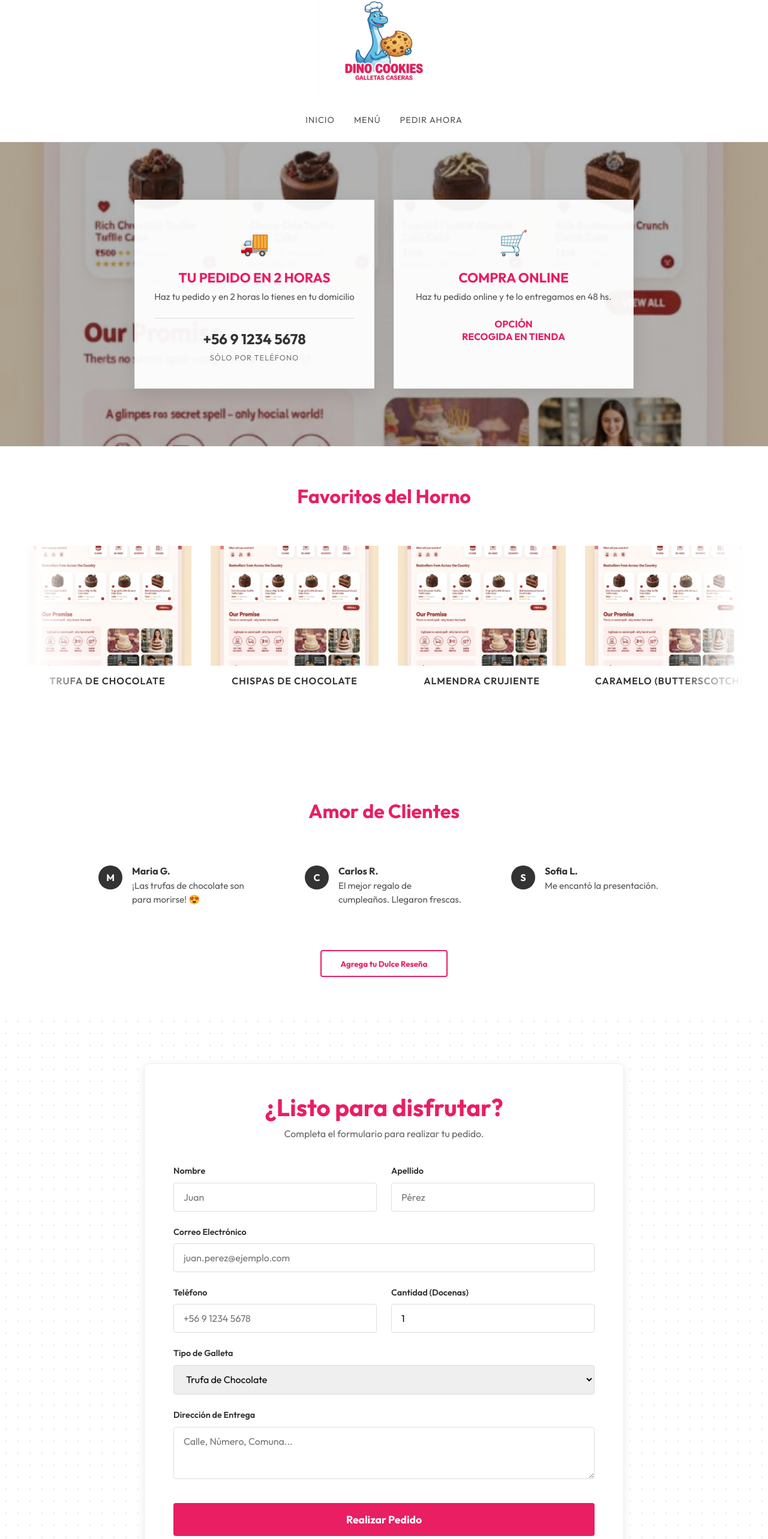
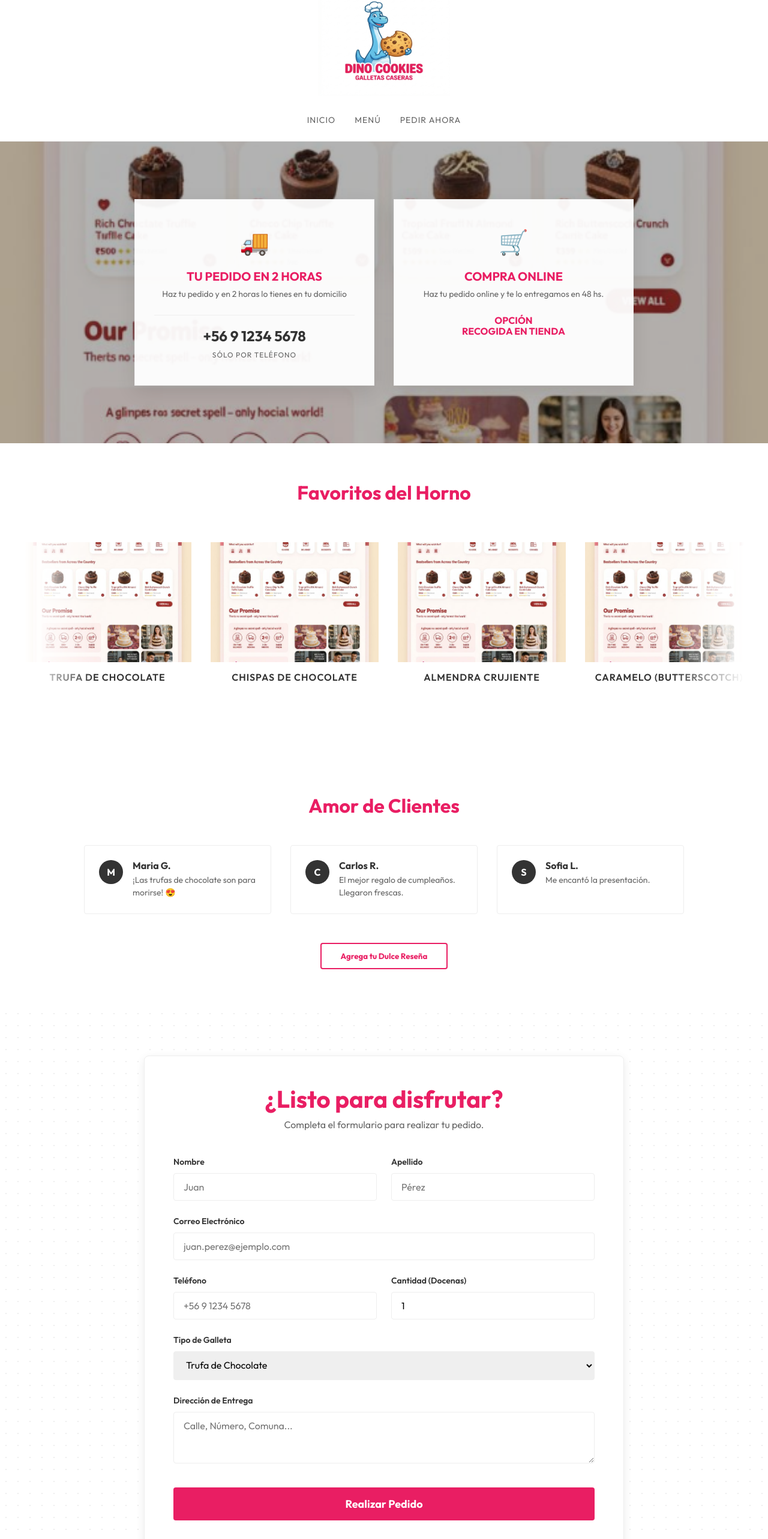
Before and after one commit to pantrux/dino-cookies, a Next.js app: page / in a window 1280 px wide. Shown: the part 44-2610 px from the top of the page at 60% size. Built offline with nearby package versions, Linux system fonts and the light colour scheme.

Commit message:
PR-3: UI tokens + typography/spacing baseline
Merge squash: baseline de tokens/typo/spacing + fix de accesibilidad (focus visible) y limpieza de valores mágicos.

```diff
--- a/app/globals.css
+++ b/app/globals.css
@@ -1,18 +1,95 @@
 :root {
-  --primary-red: #E91E63;
-  /* Pink/Fuchsia matching the new reference */
-  --primary-red-hover: #C2185B;
-  --bg-cream: #FFFFFF;
-  /* White background instead of cream */
-  --text-brown: #333333;
-  /* Dark grey instead of brown */
-  --accent-gold: #FFC107;
-  --card-bg: #FFFFFF;
+  /* =====================
+   * Color tokens
+   * ===================== */
+  --color-white: #ffffff;
+  --color-black: #000000;
+
+  --color-brand-500: #e91e63;
+  --color-brand-600: #c2185b;
+
+  --color-neutral-50: #fafafa;
+  --color-neutral-100: #f5f5f5;
+  --color-neutral-200: #eeeeee;
+  --color-neutral-300: #e0e0e0;
+  --color-neutral-500: #9e9e9e;
+  --color-neutral-600: #666666;
+  --color-neutral-700: #616161;
+  --color-neutral-800: #333333;
+  --color-neutral-900: #212121;
+
+  --color-error-600: #b91c1c;
+  --color-error-50: #fef2f2;
+
+  /* Semantic roles */
+  --surface-page: var(--color-white);
+  --surface-elevated: var(--color-white);
+  --surface-error: var(--color-error-50);
+
+  --text-primary: var(--color-neutral-800);
+  --text-muted: var(--color-neutral-600);
+  --text-inverse: var(--color-white);
+  --text-danger: var(--color-error-600);
+
+  --border-subtle: var(--color-neutral-200);
+  --overlay-dark: rgba(0, 0, 0, 0.3);
+
+  --interactive-primary: var(--color-brand-500);
+  --interactive-primary-hover: var(--color-brand-600);
+
+  /* Back-compat tokens (used in existing components) */
+  --primary-red: var(--interactive-primary);
+  --primary-red-hover: var(--interactive-primary-hover);
+  --bg-cream: var(--surface-page);
+  --text-brown: var(--text-primary);
+  --accent-gold: #ffc107;
+  --card-bg: var(--surface-elevated);
+
+  /* =====================
+   * Spacing scale
+   * (No magic numbers outside this scale)
+   * ===================== */
+  --space-1: 4px;
+  --space-2: 8px;
+  --space-3: 12px;
+  --space-4: 16px;
+  --space-5: 20px;
+  --space-6: 24px;
+  --space-8: 32px;
+  --space-10: 40px;
+  --space-12: 48px;
+  --space-16: 64px;
+  --space-20: 80px;
+  --space-24: 96px;
+
+  /* =====================
+   * Typography scale
+   * ===================== */
+  --font-size-xs: 12px;
+  --font-size-sm: 14px;
+  --font-size-md: 16px;
+  --font-size-lg: 18px;
+  --font-size-xl: 20px;
+  --font-size-2xl: 24px;
+  --font-size-3xl: 32px;
+  --font-size-4xl: 40px;
+
+  --line-height-tight: 1.15;
+  --line-height-body: 1.5;
+
+  /* =====================
+   * Radius / shadow
+   * ===================== */
+  --radius-sm: 4px;
+  --radius-md: 8px;
+
   --shadow-sm: 0 1px 3px rgba(0, 0, 0, 0.05);
   --shadow-md: 0 4px 15px rgba(0, 0, 0, 0.08);
-  --radius-lg: 4px;
-  /* Less rounded, more sleek */
-  --radius-xl: 8px;
+  --shadow-lg: 0 10px 30px rgba(0, 0, 0, 0.1);
+
+  /* Back-compat radius */
+  --radius-lg: var(--radius-sm);
+  --radius-xl: var(--radius-md);
 }
 
 * {
@@ -22,10 +99,10 @@
 }
 
 body {
-  background-color: var(--bg-cream);
-  color: var(--text-brown);
+  background-color: var(--surface-page);
+  color: var(--text-primary);
   font-family: inherit;
-  line-height: 1.5;
+  line-height: var(--line-height-body);
 }
 
 a {
@@ -40,7 +117,7 @@ h4,
 h5,
 h6 {
   font-weight: 700;
-  line-height: 1.2;
+  line-height: var(--line-height-tight);
 }
 
 button {
--- a/components/Header.module.css
+++ b/components/Header.module.css
@@ -1,24 +1,21 @@
 .header {
-    background-color: white;
-    padding: 1.5rem 0;
+  background-color: var(--surface-page);
+  padding: var(--space-6) 0;
   position: relative;
-    /* Changed from sticky to relative */
-    /* top: 0; removed */
   z-index: 100;
   box-shadow: none;
-    /* Removing shadow for cleaner look */
-    border-bottom: 1px solid #eee;
+  border-bottom: 1px solid var(--border-subtle);
 }
 
 .container {
   max-width: 1200px;
   margin: 0 auto;
-    padding: 0 1.5rem;
+  padding: 0 var(--space-6);
   display: flex;
   flex-direction: column;
   justify-content: center;
   align-items: center;
-    gap: 1.5rem;
+  gap: var(--space-6);
 }
 
 .logo a {
@@ -30,33 +27,33 @@
 .nav {
   display: flex;
   align-items: center;
-    gap: 2rem;
+  gap: var(--space-8);
 }
 
 .link {
   font-weight: 400;
-    color: #555;
-    font-size: 0.9rem;
+  color: var(--text-muted);
+  font-size: var(--font-size-sm);
   text-transform: uppercase;
   letter-spacing: 1px;
   transition: color 0.2s;
 }
 
 .link:hover {
-    color: var(--primary-red);
+  color: var(--interactive-primary);
 }
 
 .cta {
   background-color: transparent;
-    color: #555;
+  color: var(--text-muted);
   padding: 0;
   font-weight: 400;
-    font-size: 0.9rem;
+  font-size: var(--font-size-sm);
   text-transform: uppercase;
   letter-spacing: 1px;
 }
 
 .cta:hover {
-    color: var(--primary-red);
+  color: var(--interactive-primary);
   background-color: transparent;
 }
--- a/components/Hero.module.css
+++ b/components/Hero.module.css
@@ -1,26 +1,20 @@
 .hero {
   background-image: url('/hero-bg.png');
-    /* Using existing image for now */
   background-size: cover;
   background-position: center;
   position: relative;
-    padding: 6rem 1.5rem;
+  padding: var(--space-24) var(--space-6);
   min-height: 500px;
   display: flex;
   align-items: center;
   justify-content: center;
   border-radius: 0;
-    /* Removing border radius from previous design */
 }
 
 .overlay {
   position: absolute;
-    top: 0;
-    left: 0;
-    right: 0;
-    bottom: 0;
-    background: rgba(0, 0, 0, 0.3);
-    /* Darken bg slightly */
+  inset: 0;
+  background: var(--overlay-dark);
 }
 
 .container {
@@ -28,7 +22,7 @@
   z-index: 2;
   display: flex;
   flex-direction: column;
-    gap: 2rem;
+  gap: var(--space-8);
   max-width: 1000px;
   width: 100%;
 }
@@ -42,61 +36,61 @@
 
 .card {
   background: rgba(255, 255, 255, 0.95);
-    padding: 2.5rem 2rem;
+  padding: var(--space-10) var(--space-8);
   text-align: center;
   flex: 1;
   max-width: 400px;
-    box-shadow: 0 10px 30px rgba(0, 0, 0, 0.1);
+  box-shadow: var(--shadow-lg);
   display: flex;
   flex-direction: column;
   align-items: center;
-    gap: 0.5rem;
-    border: 1px solid #eee;
+  gap: var(--space-2);
+  border: 1px solid var(--border-subtle);
 }
 
 .icon {
-    font-size: 2.5rem;
-    color: var(--primary-red);
-    margin-bottom: 0.5rem;
+  font-size: var(--font-size-4xl);
+  color: var(--interactive-primary);
+  margin-bottom: var(--space-2);
 }
 
 .cardTitle {
-    color: var(--primary-red);
-    font-size: 1.4rem;
+  color: var(--interactive-primary);
+  font-size: var(--font-size-xl);
   font-weight: 700;
   text-transform: uppercase;
 }
 
 .cardText {
-    color: #555;
-    font-size: 0.95rem;
-    line-height: 1.4;
-    margin-bottom: 1rem;
+  color: var(--text-muted);
+  font-size: var(--font-size-sm);
+  line-height: var(--line-height-body);
+  margin-bottom: var(--space-4);
 }
 
 .contact {
-    border-top: 1px solid #ddd;
-    padding-top: 1rem;
+  border-top: 1px solid var(--border-subtle);
+  padding-top: var(--space-4);
   width: 100%;
 }
 
 .phone {
   display: block;
-    font-size: 1.5rem;
-    font-weight: bold;
-    color: #333;
+  font-size: var(--font-size-2xl);
+  font-weight: 700;
+  color: var(--text-primary);
 }
 
 .note {
-    font-size: 0.8rem;
+  font-size: var(--font-size-xs);
   text-transform: uppercase;
-    color: #777;
+  color: var(--color-neutral-700);
   letter-spacing: 1px;
 }
 
 .highlight {
-    color: var(--primary-red);
+  color: var(--interactive-primary);
   font-weight: 700;
   text-transform: uppercase;
-    line-height: 1.3;
+  line-height: var(--line-height-tight);
 }
--- a/components/OrderForm.module.css
+++ b/components/OrderForm.module.css
@@ -1,7 +1,7 @@
 .section {
-    padding: 5rem 1.5rem;
-    background-color: var(--bg-cream);
-    background-image: radial-gradient(#ebe1d0 1px, transparent 1px);
+  padding: var(--space-20) var(--space-6);
+  background-color: var(--surface-page);
+  background-image: radial-gradient(var(--color-neutral-200) 1px, transparent 1px);
   background-size: 20px 20px;
 }
 
@@ -11,38 +11,38 @@
 }
 
 .wrapper {
-    background: white;
-    border-radius: var(--radius-xl);
+  background: var(--surface-elevated);
+  border-radius: var(--radius-md);
   box-shadow: var(--shadow-md);
-    padding: 3rem;
-    border: 1px solid #eee;
+  padding: var(--space-12);
+  border: 1px solid var(--border-subtle);
 }
 
 .header {
   text-align: center;
-    margin-bottom: 2.5rem;
+  margin-bottom: var(--space-10);
 }
 
 .title {
-    font-size: 2.5rem;
-    color: var(--primary-red);
-    margin-bottom: 0.5rem;
+  font-size: var(--font-size-4xl);
+  color: var(--interactive-primary);
+  margin-bottom: var(--space-2);
 }
 
 .subtitle {
-    color: #666;
+  color: var(--text-muted);
 }
 
 .form {
   display: flex;
   flex-direction: column;
-    gap: 1.5rem;
+  gap: var(--space-6);
 }
 
 .row {
   display: grid;
   grid-template-columns: 1fr;
-    gap: 1.5rem;
+  gap: var(--space-6);
 }
 
 @media (min-width: 640px) {
@@ -54,22 +54,22 @@
 .group {
   display: flex;
   flex-direction: column;
-    gap: 0.5rem;
+  gap: var(--space-2);
 }
 
 .label {
   font-weight: 600;
-    color: var(--text-brown);
-    font-size: 0.9rem;
+  color: var(--text-primary);
+  font-size: var(--font-size-sm);
 }
 
 .input,
 .select,
 .textarea {
-    padding: 0.8rem 1rem;
-    border: 1px solid #ddd;
-    border-radius: var(--radius-lg);
-    font-size: 1rem;
+  padding: var(--space-3) var(--space-4);
+  border: 1px solid var(--border-subtle);
+  border-radius: var(--radius-sm);
+  font-size: var(--font-size-md);
   transition: border-color 0.2s;
   font-family: inherit;
 }
@@ -77,24 +77,25 @@
 .input:focus,
 .select:focus,
 .textarea:focus {
-    outline: none;
-    border-color: var(--primary-red);
+  outline: 2px solid var(--interactive-primary);
+  outline-offset: 2px;
+  border-color: var(--interactive-primary);
 }
 
 .button {
-    background-color: var(--primary-red);
-    color: white;
-    padding: 1rem;
+  background-color: var(--interactive-primary);
+  color: var(--text-inverse);
+  padding: var(--space-4);
   border: none;
-    border-radius: var(--radius-lg);
-    font-size: 1.1rem;
+  border-radius: var(--radius-sm);
+  font-size: var(--font-size-lg);
   font-weight: 700;
-    margin-top: 1rem;
+  margin-top: var(--space-4);
   transition: background-color 0.2s;
 }
 
 .button:hover:not(:disabled) {
-    background-color: var(--primary-red-hover);
+  background-color: var(--interactive-primary-hover);
 }
 
 .button:disabled {
@@ -103,17 +104,17 @@
 }
 
 .error {
-    color: var(--primary-red);
-    background-color: #fff0f0;
-    padding: 0.8rem;
-    border-radius: var(--radius-lg);
+  color: var(--text-danger);
+  background-color: var(--surface-error);
+  padding: var(--space-3);
+  border-radius: var(--radius-sm);
   text-align: center;
 }
 
 .success {
   color: #155724;
   background-color: #d4edda;
-    padding: 0.8rem;
-    border-radius: var(--radius-lg);
+  padding: var(--space-3);
+  border-radius: var(--radius-sm);
   text-align: center;
 }
--- a/components/ProductList.module.css
+++ b/components/ProductList.module.css
@@ -1,6 +1,6 @@
 .section {
-    padding: 4rem 1.5rem;
-    background-color: white;
+  padding: var(--space-16) var(--space-6);
+  background-color: var(--surface-page);
 }
 
 .container {
@@ -9,22 +9,28 @@
 }
 
 .title {
-    font-size: 2rem;
-    color: var(--primary-red);
-    margin-bottom: 2rem;
+  font-size: var(--font-size-3xl);
+  color: var(--interactive-primary);
+  margin-bottom: var(--space-8);
   text-align: center;
 }
 
 .marqueeContainer {
   overflow: hidden;
   width: 100%;
-    padding: 2rem 0;
-    mask-image: linear-gradient(to right, transparent, black 10%, black 90%, transparent);
+  padding: var(--space-8) 0;
+  mask-image: linear-gradient(
+    to right,
+    transparent,
+    black 10%,
+    black 90%,
+    transparent
+  );
 }
 
 .marqueeTrack {
   display: flex;
-    gap: 2rem;
+  gap: var(--space-8);
   width: max-content;
   animation: scroll 30s linear infinite;
 }
--- a/components/ReviewSection.module.css
+++ b/components/ReviewSection.module.css
@@ -1,6 +1,6 @@
 .section {
-    padding: 4rem 1.5rem;
-    background-color: white;
+  padding: var(--space-16) var(--space-6);
+  background-color: var(--surface-page);
 }
 
 .container {
@@ -10,49 +10,50 @@
 
 .title {
   text-align: center;
-    font-size: 2rem;
-    color: var(--primary-red);
-    margin-bottom: 3rem;
+  font-size: var(--font-size-3xl);
+  color: var(--interactive-primary);
+  margin-bottom: var(--space-12);
 }
 
 .grid {
   display: grid;
   grid-template-columns: repeat(auto-fit, minmax(300px, 1fr));
-    gap: 2rem;
-    margin-bottom: 3rem;
+  gap: var(--space-8);
+  margin-bottom: var(--space-12);
 }
 
 .card {
-    background: var(--bg-cream);
-    padding: 1.5rem;
-    border-radius: var(--radius-lg);
+  background: var(--surface-elevated);
+  padding: var(--space-6);
+  border-radius: var(--radius-sm);
   display: flex;
-    gap: 1rem;
-    align-items: start;
+  gap: var(--space-4);
+  align-items: flex-start;
+  border: 1px solid var(--border-subtle);
 }
 
 .avatar {
-    background: var(--text-brown);
-    color: white;
+  background: var(--text-primary);
+  color: var(--text-inverse);
   width: 40px;
   height: 40px;
   border-radius: 50%;
   display: flex;
   align-items: center;
   justify-content: center;
-    font-weight: bold;
+  font-weight: 700;
   flex-shrink: 0;
 }
 
 .username {
   font-weight: 700;
-    color: var(--text-brown);
-    margin-bottom: 0.25rem;
+  color: var(--text-primary);
+  margin-bottom: var(--space-1);
 }
 
 .text {
-    color: #555;
-    font-size: 0.95rem;
+  color: var(--text-muted);
+  font-size: var(--font-size-sm);
 }
 
 .action {
@@ -61,43 +62,59 @@
 
 .button {
   background: transparent;
-    border: 2px solid var(--primary-red);
-    color: var(--primary-red);
-    padding: 0.8rem 2rem;
-    border-radius: var(--radius-lg);
+  border: 2px solid var(--interactive-primary);
+  color: var(--interactive-primary);
+  padding: var(--space-3) var(--space-8);
+  border-radius: var(--radius-sm);
   font-weight: 700;
   transition: all 0.2s;
 }
 
 .button:hover {
-    background: var(--primary-red);
-    color: white;
+  background: var(--interactive-primary);
+  color: var(--text-inverse);
 }
 
 .form {
   max-width: 500px;
-    margin: 2rem auto 0;
-    background: var(--bg-cream);
-    padding: 2rem;
-    border-radius: var(--radius-lg);
+  margin: var(--space-8) auto 0;
+  background: var(--surface-elevated);
+  padding: var(--space-8);
+  border-radius: var(--radius-sm);
+  border: 1px solid var(--border-subtle);
   display: flex;
   flex-direction: column;
-    gap: 1rem;
+  gap: var(--space-4);
 }
 
 .input,
 .textarea {
-    padding: 0.8rem;
-    border: 1px solid #ddd;
-    border-radius: 8px;
+  padding: var(--space-3);
+  border: 1px solid var(--border-subtle);
+  border-radius: var(--radius-md);
   width: 100%;
 }
 
 .submitBtn {
-    background: var(--primary-red);
-    color: white;
-    padding: 0.8rem;
+  background: var(--interactive-primary);
+  color: var(--text-inverse);
+  padding: var(--space-3);
   border: none;
-    border-radius: 8px;
-    font-weight: bold;
+  border-radius: var(--radius-md);
+  font-weight: 700;
+  transition: background-color 0.2s;
 }
+
+.submitBtn:hover:not(:disabled) {
+  background: var(--interactive-primary-hover);
+}
+
+.submitBtn:focus {
+  outline: 2px solid var(--interactive-primary);
+  outline-offset: 2px;
+}
+
+.submitBtn:disabled {
+  opacity: 0.7;
+  cursor: not-allowed;
+}
--- a/package.json
+++ b/package.json
@@ -23,6 +23,7 @@
   },
   "devDependencies": {
     "@cloudflare/next-on-pages": "1.13.16",
+    "@eslint/eslintrc": "^3.3.5",
     "eslint": "9.39.2",
     "eslint-config-next": "15.5.0",
     "wrangler": "^3"
```
Also changed, not shown: app/page.js (+2 -11 lines), components/Footer.js (added, +30 -0 lines), components/Footer.module.css (added, +28 -0 lines), components/ProductCard.module.css (+7 -12 lines), eslint.config.mjs (+10 -7 lines), 2 other files (tests, documents, lock files or other folders). Lines whose indentation alone changed are shown as unchanged.
